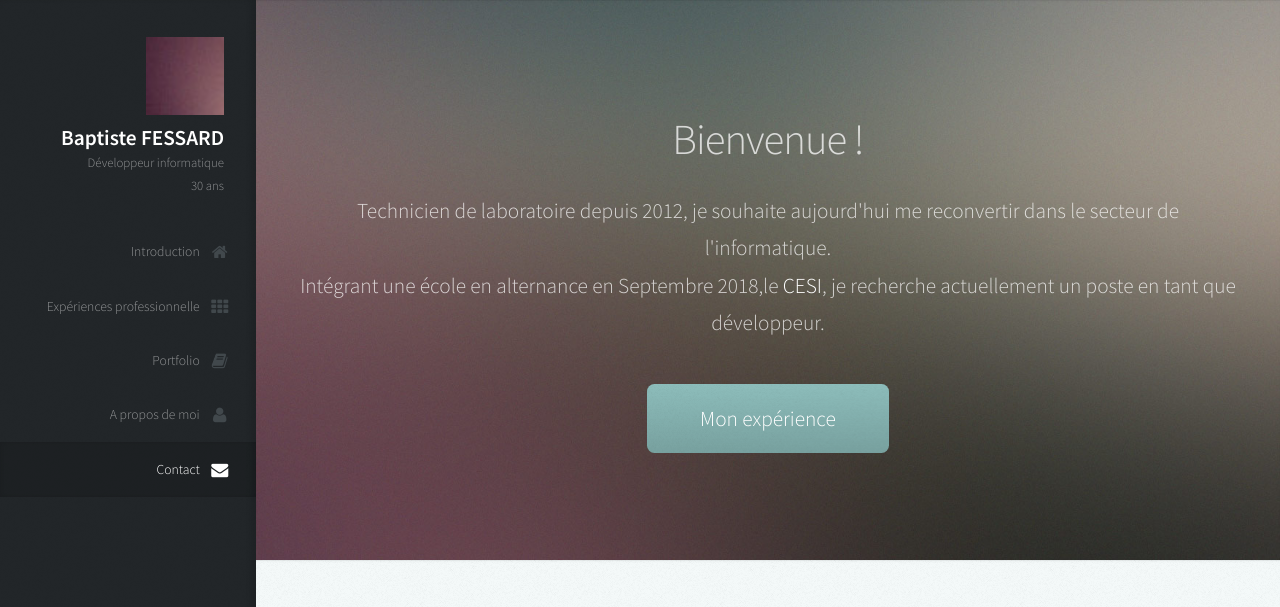
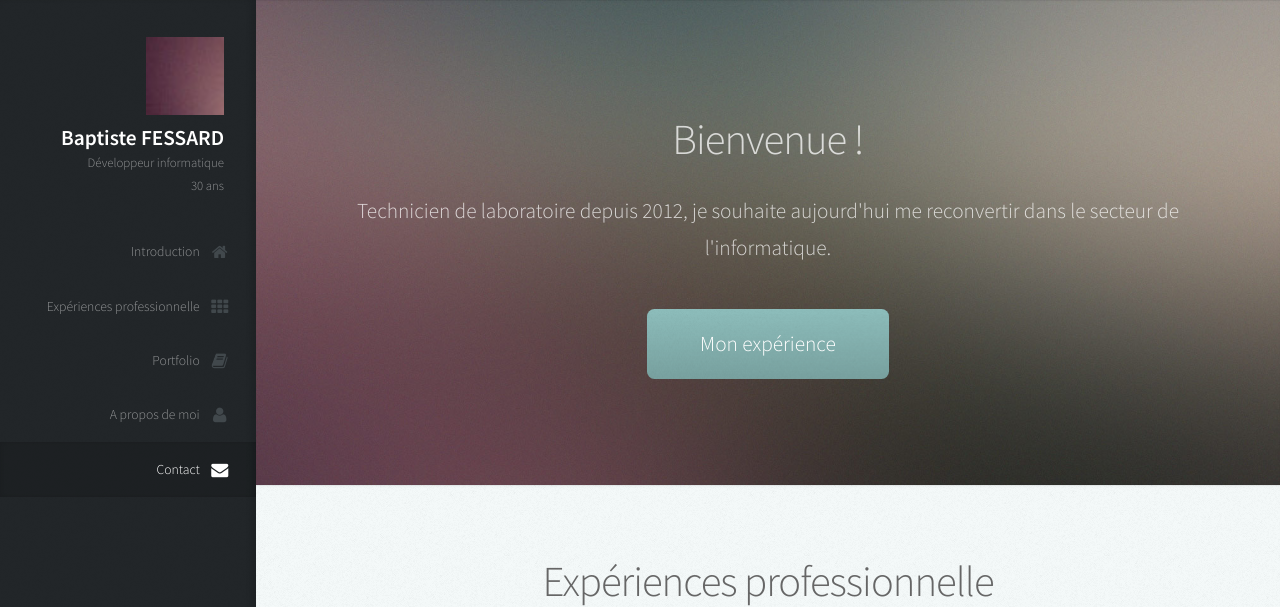
Before and after one commit to bfessard/mon_cv_web, a PHP site: page / in a window 1280 px wide. Shown: the top 607 px of the page. Run offline with PHP 8.4, Linux system fonts and the light colour scheme.

Commit message:
update index.php

```diff
--- a/index.php
+++ b/index.php
@@ -100,10 +100,7 @@
 
             <header>
                 <h2 class="alt">Bienvenue !</h2>
-                <p>Technicien de laboratoire depuis 2012, je souhaite aujourd'hui me reconvertir dans le secteur de l'informatique.<br/> Intégrant une école en alternance en Septembre 2018,le
-                    <a href="https://www.cesi-alternance.fr/formation/informatique_numerique/infcdl-developpeur_informatique_en_alternance" target="_blank">CESI</a>, je recherche actuellement un poste
-                    en tant que développeur.
-                    <br/>  </p>
+                <p>Technicien de laboratoire depuis 2012, je souhaite aujourd'hui me reconvertir dans le secteur de l'informatique.</p>
             </header>
 
             <footer>
```
